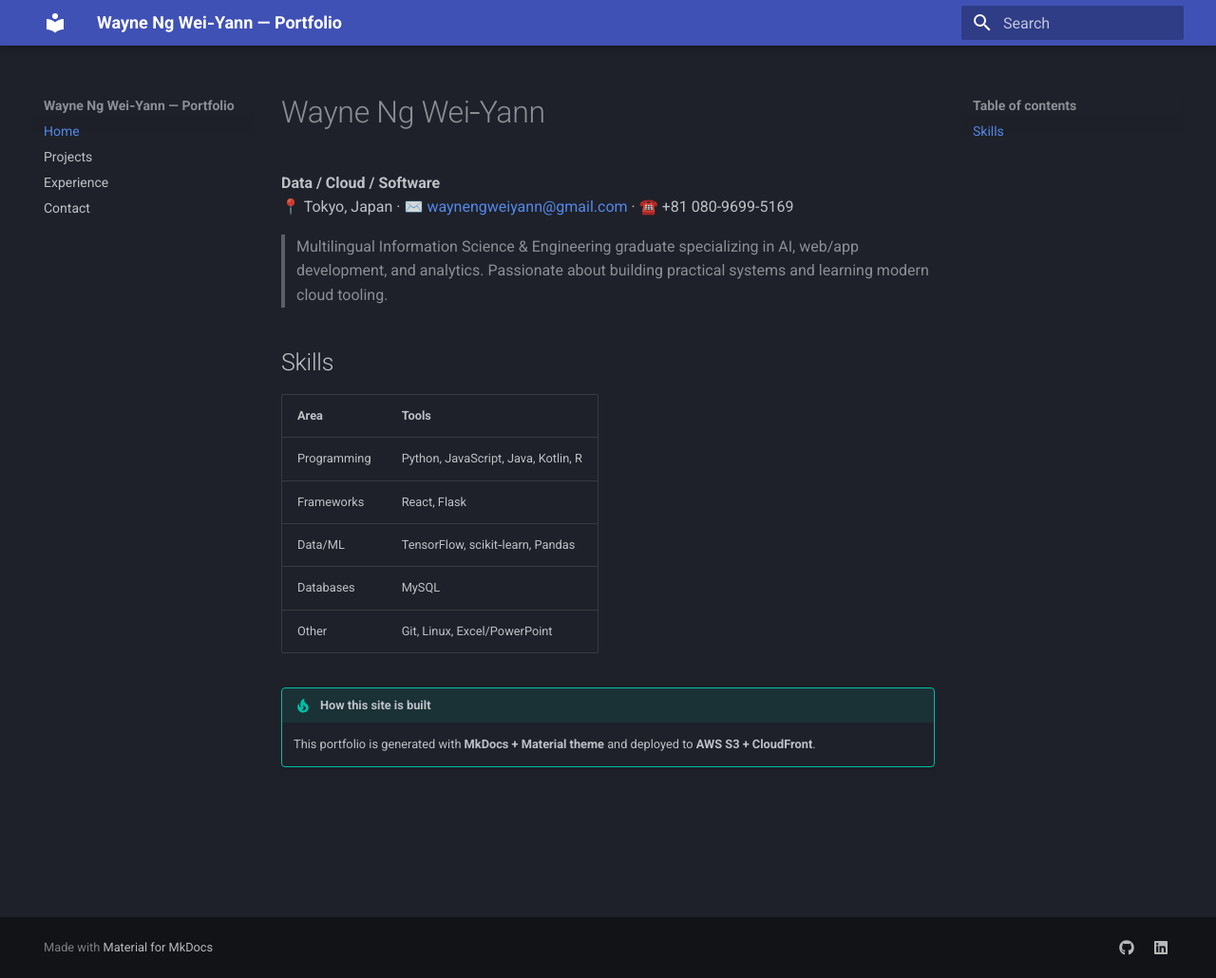
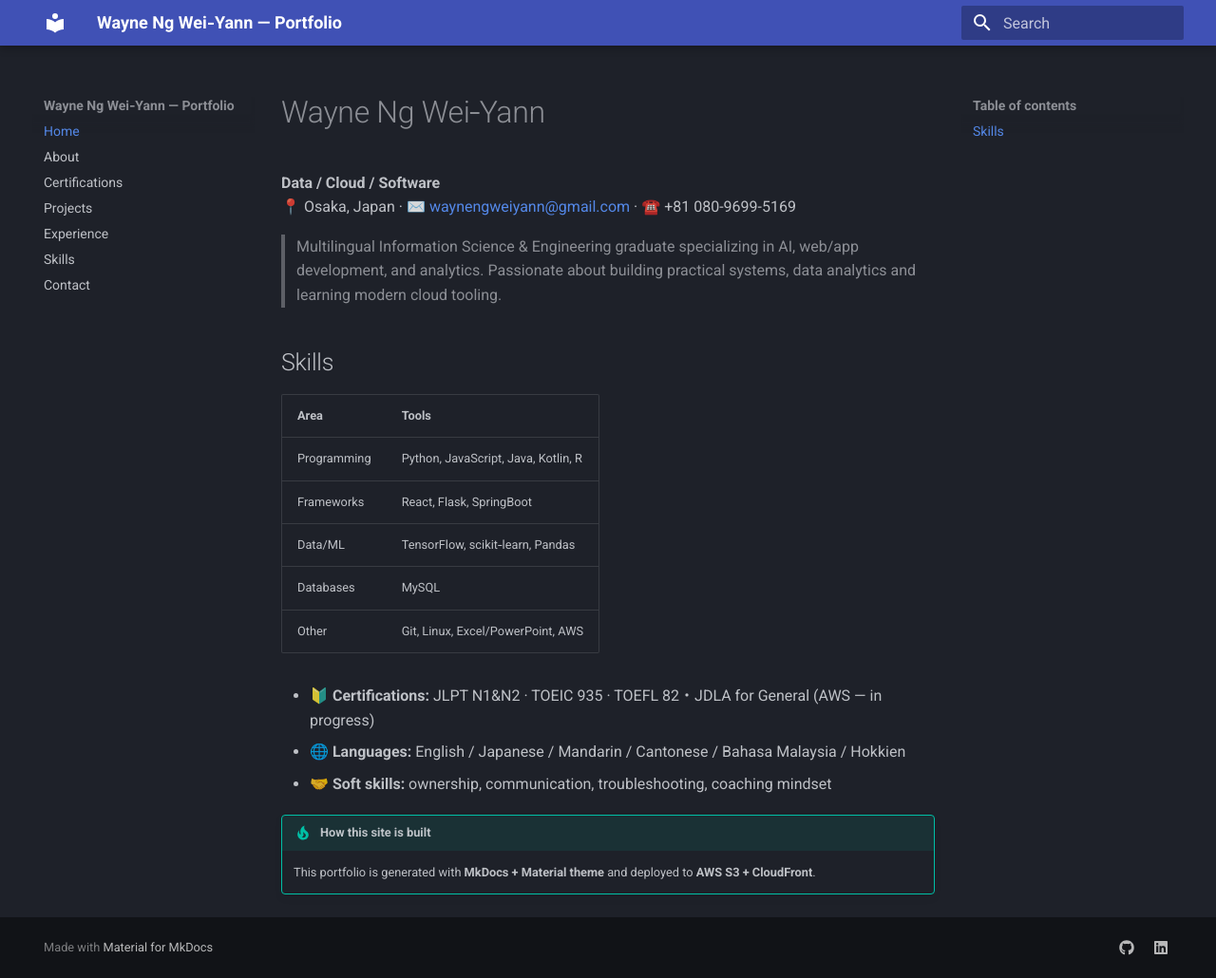
Before and after one commit to wayneng1998/wayne-portfolio, an MkDocs documentation site: the page built from docs/index.md, in a window 1280 px wide and 1030 px high. Shown: the whole window at 95% size. Built offline with MkDocs 1.6.1 and Material for MkDocs 9.7.7, drawn with Linux system fonts in a browser that asks for light colours.

Commit message:
Add About, Certifications, Skills; stronger hero

```diff
--- a/docs/index.md
+++ b/docs/index.md
@@ -5,19 +5,24 @@
 # Wayne Ng Wei‑Yann
 
 **Data / Cloud / Software**
-📍 Tokyo, Japan · ✉️ [waynengweiyann@gmail.com](mailto:waynengweiyann@gmail.com) · ☎️ +81 080-9699-5169
+📍 Osaka, Japan · ✉️ [waynengweiyann@gmail.com](mailto:waynengweiyann@gmail.com) · ☎️ +81 080-9699-5169
 
-> Multilingual Information Science & Engineering graduate specializing in AI, web/app development, and analytics. Passionate about building practical systems and learning modern cloud tooling.
+> Multilingual Information Science & Engineering graduate specializing in AI, web/app development, and analytics. Passionate about building practical systems, data analytics and learning modern cloud tooling.
 
 ## Skills
 
 | Area | Tools |
 | --- | --- |
 | Programming | Python, JavaScript, Java, Kotlin, R |
-| Frameworks | React, Flask |
+| Frameworks | React, Flask, SpringBoot |
 | Data/ML | TensorFlow, scikit‑learn, Pandas |
 | Databases | MySQL |
-| Other | Git, Linux, Excel/PowerPoint |
+| Other | Git, Linux, Excel/PowerPoint, AWS |
+
+
+- 🔰 **Certifications:** JLPT N1&N2 · TOEIC 935 · TOEFL 82・JDLA for General (AWS — in progress)
+- 🌐 **Languages:** English / Japanese / Mandarin / Cantonese / Bahasa Malaysia / Hokkien
+- 🤝 **Soft skills:** ownership, communication, troubleshooting, coaching mindset
 
 !!! tip "How this site is built"
     This portfolio is generated with **MkDocs + Material theme** and deployed to **AWS S3 + CloudFront**.
--- a/mkdocs.yml
+++ b/mkdocs.yml
@@ -17,9 +17,13 @@
 use_directory_urls: false
 nav:
   - Home: index.md
+  - About: about.md
+  - Certifications: certifications.md
   - Projects: projects.md
   - Experience: experience.md
+  - Skills: skills.md
   - Contact: contact.md
+
 extra:
   social:
     - icon: fontawesome/brands/github
```
Also changed, not shown: docs/about.md (added, +22 -0 lines), docs/certifications.md (added, +18 -0 lines), docs/skills.md (added, +29 -0 lines).
